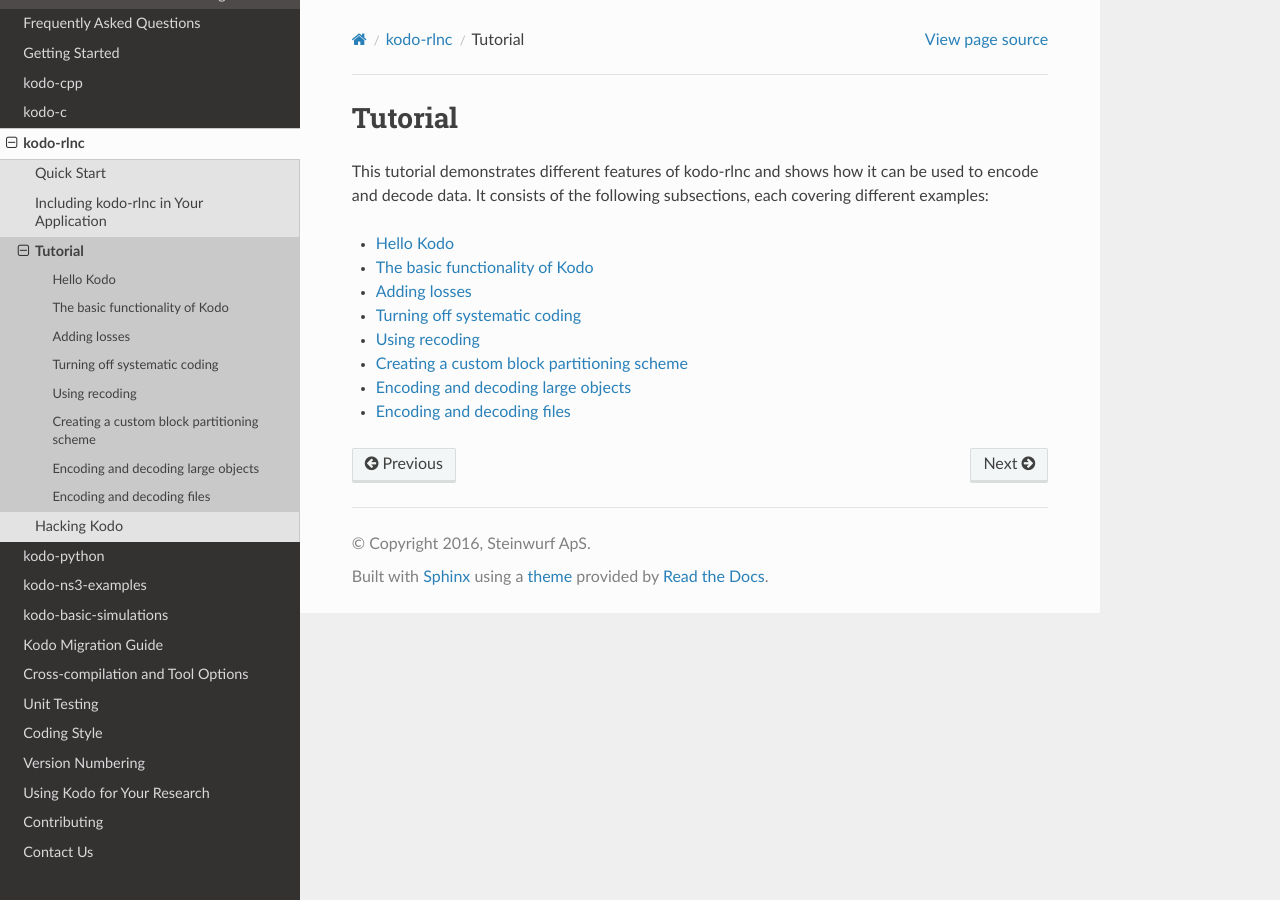
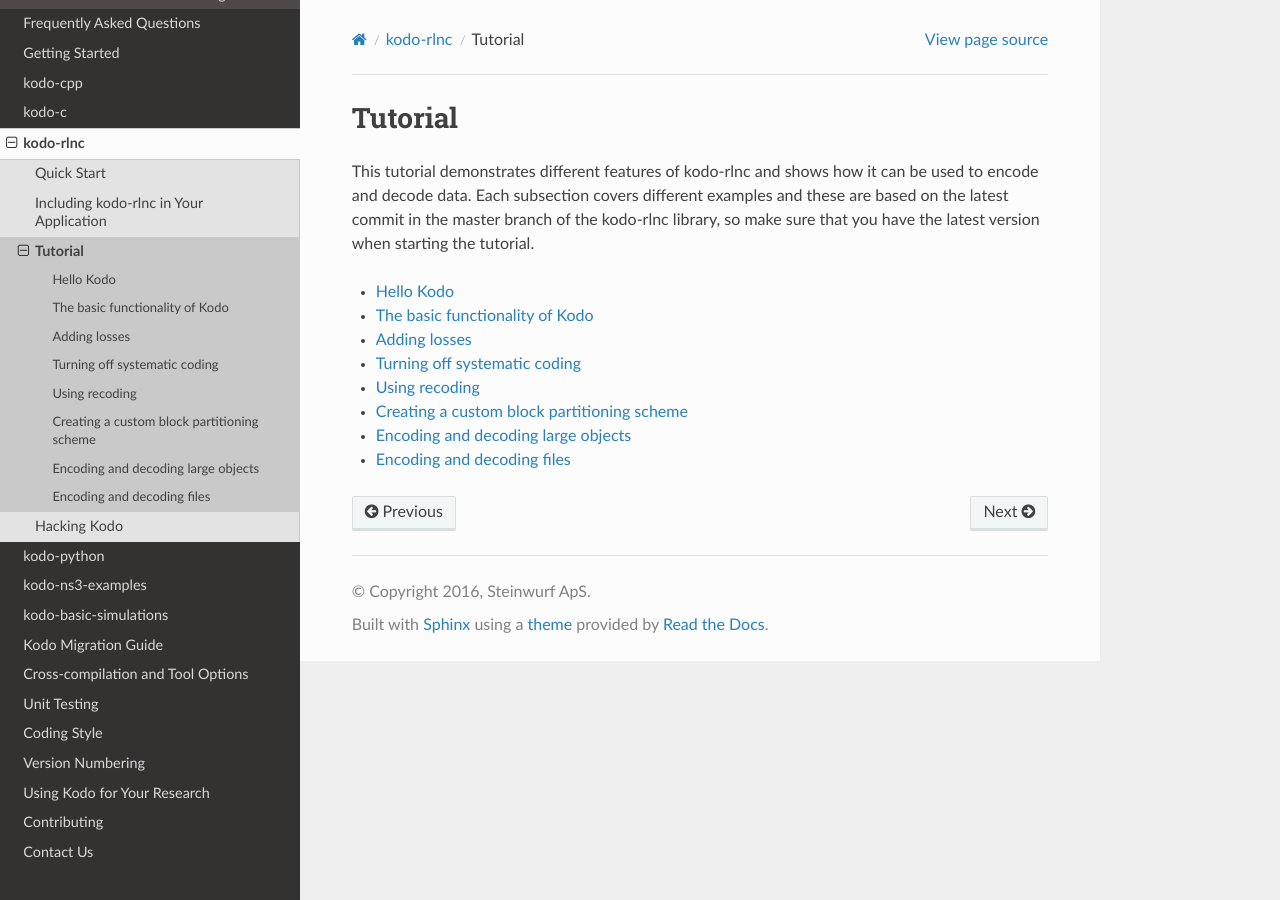
Before and after one commit to steinwurf/steinwurf-docs, a Sphinx documentation site: the page built from source/kodo-rlnc/tutorial_kodo_rlnc.rst, in a window 1280 px wide. Built offline with Sphinx 7.4.7 and the Read the Docs theme 2.0.0, drawn with Linux system fonts in a browser that asks for light colours.

Commit message:
Add note about using the master

```diff
--- a/source/kodo-rlnc/tutorial_kodo_rlnc.rst
+++ b/source/kodo-rlnc/tutorial_kodo_rlnc.rst
@@ -4,8 +4,10 @@
 ========
 
 This tutorial demonstrates different features of kodo-rlnc and shows how it
-can be used to encode and decode data. It consists of the following subsections,
-each covering different examples:
+can be used to encode and decode data. Each subsection covers different
+examples and these are based on the latest commit in the master branch of the
+kodo-rlnc library, so make sure that you have the latest version when starting
+the tutorial.
 
 .. toctree::
     :maxdepth: 1
```
